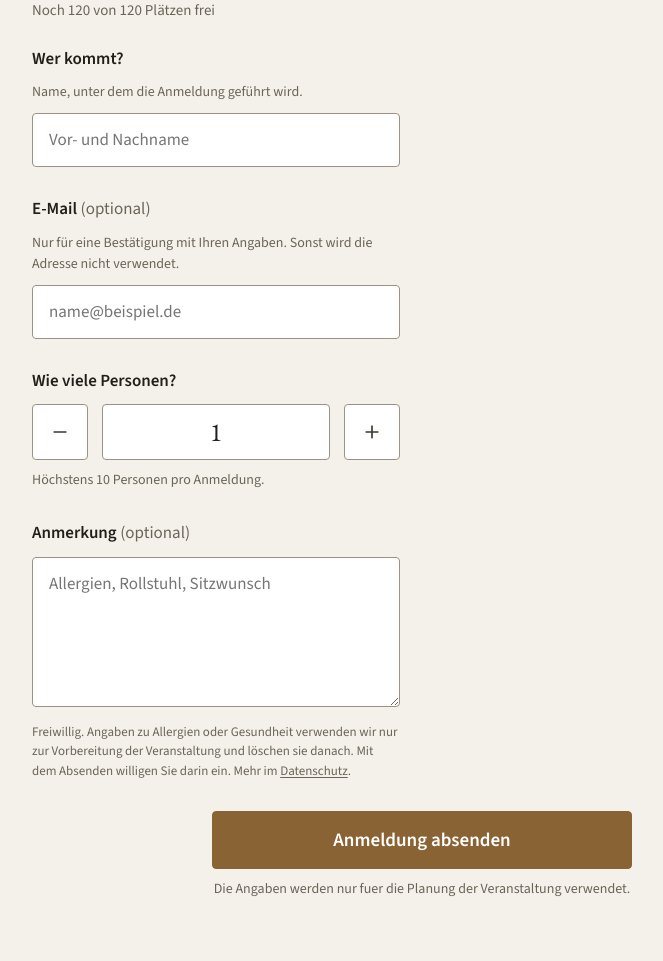
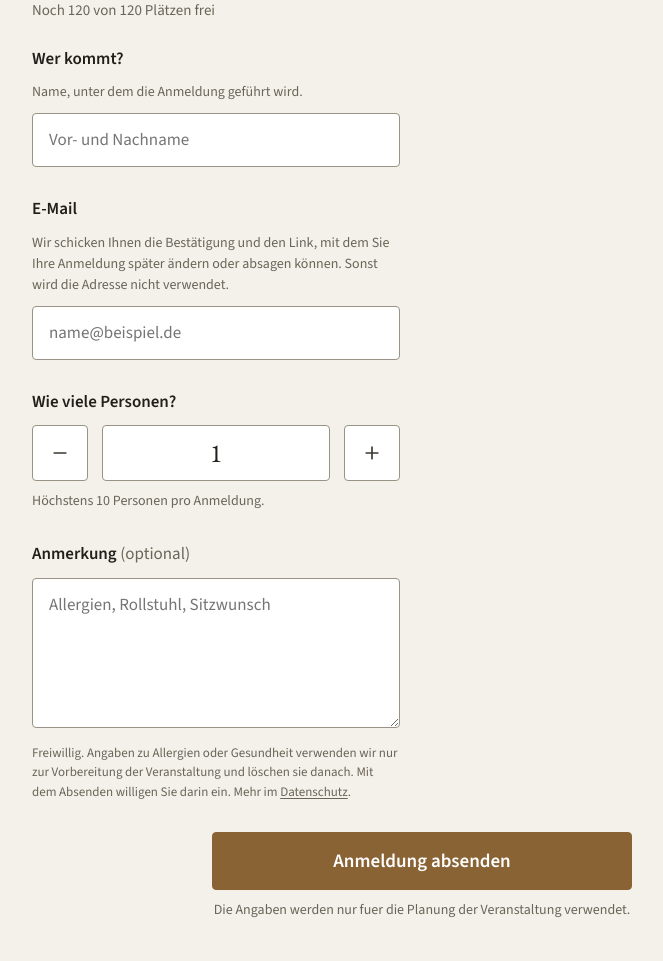
Before and after one commit to Syynax/gedenkveranstaltung-lehrberg, a Flask app: page /anmeldung in a window 1280 px wide. Shown: the part 143-1104 px from the top of the page, without its empty margins (218-881 px from the left). Run offline with Flask 3, Linux system fonts and the light colour scheme; parts of the project's set-up code (start-up, migrations or seed data) failed here and were passed over.

Commit message:
Version 1.9.0: Bestätigungsmail neu gesetzt, E-Mail wird Pflichtfeld
Die Mail geht jetzt als Text und als HTML-Fassung raus. Die HTML-Fassung ist
eine Karte im Papierton der Seite: Angaben und Termin je in einem eigenen
Kasten, ein Knopf für "Anmeldung ansehen" statt drei nackter Adressen.
Tabellen und Stile direkt am Element, weil Mailprogramme kein modernes CSS
rechnen; nachgeladen wird nichts, auch keine Bilder. Beide Fassungen bauen auf
_mail_inhalt auf und können nicht auseinanderlaufen.

Die Unterschrift war der eigentliche Fehler: Sie nahm "die erste Zeile des
Impressums", und weil das Feld in der Add-on-Oberfläche einzeilig ist, war das
das ganze Impressum samt Haftungsausschluss aus dem Generator. Dafür gibt es
jetzt die Option veranstalter. Bleibt sie leer, zählt die erste Zeile des
Impressums nur noch, solange sie kurz genug für einen Namen ist.

Essen steht als "1x Weißwürste" da, Getränke werden mit einem Punkt getrennt -
mit Komma sah "Helles, alkoholfrei" nach zwei Getränken aus. Die Nur-Text-
Fassung füllt keine Spalten mehr mit Leerzeichen auf.

Die E-Mail-Adresse ist ein Pflichtfeld, solange email_abfragen an ist. Damit
hat jede Anmeldung eine Bestätigung und einen Link zum Ändern und Absagen, und
alle Gäste sind erreichbar, falls die Veranstaltung verschoben werden muss.
Geprüft wird im Formular und im Server; Datenschutzerklärung und Hilfetext am
Feld sagen es jetzt auch so.

Co-Authored-By: Claude Opus 5 <noreply@anthropic.com>

```diff
--- a/gedenkveranstaltung/config.yaml
+++ b/gedenkveranstaltung/config.yaml
@@ -1,5 +1,5 @@
 name: Gedenkveranstaltung Anmeldung
-version: "1.8.1"
+version: "1.9.0"
 slug: gedenkveranstaltung
 description: Anmeldeseite mit begrenzter Platzzahl für eine Gedenkveranstaltung
 arch:
@@ -64,6 +64,7 @@ options:
   oeffentliche_adresse: ""
   impressum: ""
   datenschutz: ""
+  veranstalter: ""
   email_abfragen: true
   smtp_server: ""
   smtp_port: 587
@@ -100,6 +101,7 @@ schema:
   oeffentliche_adresse: str?
   impressum: str?
   datenschutz: str?
+  veranstalter: str?
   email_abfragen: bool
   smtp_server: str?
   smtp_port: port
--- a/gedenkveranstaltung/rootfs/app/server.py
+++ b/gedenkveranstaltung/rootfs/app/server.py
@@ -16,6 +16,7 @@ import smtplib
 import ssl
 import threading
 from email.message import EmailMessage
+from html import escape
 import urllib.error
 import urllib.request
 from datetime import datetime
@@ -70,6 +71,7 @@ STANDARD_OPTIONEN = {
     "oeffentliche_adresse": "",
     "impressum": "",
     "datenschutz": "",
+    "veranstalter": "",
     "email_abfragen": True,
     "smtp_server": "",
     "smtp_port": 587,
@@ -361,10 +363,241 @@ BETREFFE = {
 }
 
 
+def veranstalter_name(opt):
+    """Der Name unter der Mail.
+
+    Frueher stand hier die erste Zeile des Impressums. Das Feld in der
+    Add-on-Oberflaeche ist aber einzeilig, also war "die erste Zeile" das ganze
+    Impressum samt Haftungsausschluss - und genau so stand es unter jeder Mail.
+    Jetzt gibt es ein eigenes Feld; das Impressum ist nur noch der Rueckfall,
+    und auch dort zaehlt nur der erste Abschnitt, und der nur, solange er kurz
+    genug ist, um ein Name zu sein.
+    """
+    name = (opt.get("veranstalter") or "").strip()
+    if name:
+        return name
+    teile = [t for t in zeilen(opt.get("impressum")).splitlines() if t]
+    if teile and len(teile[0]) <= 60:
+        return teile[0]
+    return "Das Organisationsteam"
+
+
+def _mail_inhalt(opt, eintrag, art, adresse):
+    """Der Inhalt der Bestaetigung, einmal gebaut und noch ohne Darstellung.
+    Text- und HTML-Fassung lesen dasselbe, damit sie nicht auseinanderlaufen."""
+    titel = opt["titel"]
+    inhalt = {
+        "anrede": f"Guten Tag {eintrag['name']},",
+        "absaetze": [],
+        "angaben": [],
+        "termin": [],
+        "links": [],
+        "links_titel": "Ihre Anmeldung",
+        "hinweis": "",
+        "kontakt": (opt.get("kontakt") or "").strip(),
+        "veranstalter": veranstalter_name(opt),
+    }
+
+    if art == "abgesagt":
+        inhalt["absaetze"] = [
+            f"Ihre Anmeldung zur Veranstaltung „{titel}“ ist abgesagt. "
+            "Ihre Plätze sind wieder frei.",
+            "War das ein Versehen? Dann melden Sie sich einfach neu an.",
+        ]
+        if adresse:
+            inhalt["links_titel"] = "Erneut anmelden"
+            inhalt["links"] = [("Zur Anmeldeseite", adresse + "/")]
+        return inhalt
+
+    if art == "geaendert":
+        inhalt["absaetze"].append(
+            f"Ihre Anmeldung zur Veranstaltung „{titel}“ wurde geändert. "
+            "Es gilt jetzt:"
+        )
+    else:
+        inhalt["absaetze"].append(
+            f"vielen Dank für Ihre Anmeldung zur Veranstaltung „{titel}“."
+        )
+
+    inhalt["angaben"].append(("Personen", str(eintrag["personen"])))
+    essen = als_mengen(eintrag.get("essen"))
+    if essen:
+        # "1× Weißwürste" statt "1 Weißwürste": das Mal-Zeichen liest sich bei
+        # jedem Gerichtnamen richtig, auch wenn er schon im Plural steht.
+        inhalt["angaben"].append(
+            ("Essen", " · ".join(f"{menge}× {name}" for name, menge in essen.items()))
+        )
+    getraenke = als_liste(eintrag.get("getraenke"))
+    if getraenke:
+        # Getrennt wird mit einem Punkt statt mit Komma: "Helles, alkoholfrei"
+        # traegt selbst schon eines und sah sonst nach zwei Getraenken aus.
+        inhalt["angaben"].append(("Getränke", " · ".join(getraenke)))
+    if eintrag.get("anmerkung"):
+        inhalt["angaben"].append(("Anmerkung", eintrag["anmerkung"]))
+
+    if opt.get("datum"):
+        wann = opt["datum"]
+        if opt.get("uhrzeit"):
+            wann += f", ab {opt['uhrzeit']} Uhr"
+        inhalt["termin"].append(("Wann", wann))
+    if opt.get("ort"):
+        inhalt["termin"].append(("Wo", opt["ort"]))
+
+    if adresse:
+        kennung = eintrag["id"]
+        inhalt["links"] = [
+            ("Anmeldung ansehen", f"{adresse}/danke/{kennung}"),
+            ("Anmeldung ändern", f"{adresse}/anmeldung/{kennung}/aendern"),
+            ("Anmeldung absagen", f"{adresse}/anmeldung/{kennung}/absagen"),
+        ]
+        inhalt["hinweis"] = (
+            "Bitte behalten Sie diese Mail, solange die Veranstaltung noch aussteht. "
+            "Die Links gelten nur für Ihre Anmeldung."
+        )
+    return inhalt
+
+
+def _als_text(inhalt):
+    """Die Nur-Text-Fassung. Keine Spalten, die mit Leerzeichen aufgefuellt
+    sind: in einer Proportionalschrift steht so etwas krumm."""
+    zeilen = [inhalt["anrede"], ""]
+    for absatz in inhalt["absaetze"]:
+        zeilen += [absatz, ""]
+
+    def block(ueberschrift, paare):
+        if not paare:
+            return []
+        raus = [ueberschrift, "-" * len(ueberschrift)]
+        raus += [f"{name}: {wert}" for name, wert in paare]
+        return raus + [""]
+
+    zeilen += block("Ihre Angaben", inhalt["angaben"])
+    zeilen += block("Termin", inhalt["termin"])
+    if inhalt["links"]:
+        zeilen += [inhalt["links_titel"], "-" * len(inhalt["links_titel"])]
+        for name, verweis in inhalt["links"]:
+            zeilen += [f"{name}:", verweis, ""]
+    if inhalt["hinweis"]:
+        zeilen += [inhalt["hinweis"], ""]
+    if inhalt["kontakt"]:
+        zeilen += [f"Bei Fragen: {inhalt['kontakt']}", ""]
+    zeilen += ["Mit freundlichen Grüßen", inhalt["veranstalter"]]
+    return "\n".join(zeilen)
+
+
+# Mailprogramme laden keine Schriften nach und rechnen kein modernes CSS aus.
+# Deshalb Tabellen, Stile direkt am Element und Schriften, die jedes Geraet hat.
+MAIL_SANS = "font-family:'Segoe UI',Helvetica,Arial,sans-serif;"
+MAIL_SERIF = "font-family:Georgia,'Times New Roman',serif;"
+
+
+def _als_html(inhalt, titel):
+    """Die HTML-Fassung: dieselben Angaben wie im Text, nur gesetzt."""
+    teile = [
+        f'<tr><td style="{MAIL_SANS}padding:0 0 16px;font-size:17px;color:#221F1B;">'
+        f"{escape(inhalt['anrede'])}</td></tr>"
+    ]
+    for absatz in inhalt["absaetze"]:
+        teile.append(
+            f'<tr><td style="{MAIL_SANS}padding:0 0 14px;font-size:17px;'
+            f'line-height:1.5;color:#3B372F;">{escape(absatz)}</td></tr>'
+        )
+
+    def ueberschrift(text):
+        return (
+            f'<tr><td style="{MAIL_SANS}padding:10px 0 6px;font-size:12px;'
+            f'letter-spacing:.08em;text-transform:uppercase;color:#7B7466;">'
+            f"{escape(text)}</td></tr>"
+        )
+
+    def block(titelzeile, paare):
+        if not paare:
+            return ""
+        reihen = ""
+        for name, wert in paare:
+            reihen += (
+                f'<tr><td style="{MAIL_SANS}padding:3px 14px 3px 0;font-size:14px;'
+                f'color:#6B6558;vertical-align:top;white-space:nowrap;">{escape(name)}</td>'
+                f'<td style="{MAIL_SANS}padding:3px 0;font-size:16px;color:#221F1B;">'
+                f"{escape(wert)}</td></tr>"
+            )
+        return ueberschrift(titelzeile) + (
+            '<tr><td style="padding:0 0 6px;">'
+            '<table role="presentation" cellpadding="0" cellspacing="0" border="0" '
+            'width="100%" style="background:#FAF7F2;border:1px solid #EBE4D8;'
+            'border-radius:4px;border-collapse:separate;">'
+            '<tr><td style="padding:10px 14px;">'
+            '<table role="presentation" cellpadding="0" cellspacing="0" border="0">'
+            + reihen
+            + "</table></td></tr></table></td></tr>"
+        )
+
+    teile.append(block("Ihre Angaben", inhalt["angaben"]))
+    teile.append(block("Termin", inhalt["termin"]))
+
+    if inhalt["links"]:
+        haupt, haupt_verweis = inhalt["links"][0]
+        teile.append(ueberschrift(inhalt["links_titel"]))
+        teile.append(
+            '<tr><td style="padding:2px 0 4px;">'
+            f'<a href="{escape(haupt_verweis, quote=True)}" style="{MAIL_SANS}'
+            'display:inline-block;background:#8A6334;color:#FFFFFF;font-size:16px;'
+            'text-decoration:none;padding:11px 20px;border-radius:4px;">'
+            f"{escape(haupt)}</a></td></tr>"
+        )
+        weitere = ""
+        for name, verweis in inhalt["links"][1:]:
+            weitere += (
+                f'<div style="{MAIL_SANS}padding:4px 0;font-size:15px;">'
+                f'<a href="{escape(verweis, quote=True)}" style="color:#8A6334;">'
+                f"{escape(name)}</a></div>"
+            )
+        if weitere:
+            teile.append(f'<tr><td style="padding:6px 0 2px;">{weitere}</td></tr>')
+
+    if inhalt["hinweis"]:
+        teile.append(
+            f'<tr><td style="{MAIL_SANS}padding:16px 0 0;font-size:14px;'
+            f'line-height:1.5;color:#6B6558;">{escape(inhalt["hinweis"])}</td></tr>'
+        )
+
+    fuss = "Mit freundlichen Grüßen<br>" + escape(inhalt["veranstalter"])
+    if inhalt["kontakt"]:
+        fuss = f"Bei Fragen: {escape(inhalt['kontakt'])}<br><br>" + fuss
+    teile.append(
+        f'<tr><td style="{MAIL_SANS}padding:18px 0 0;font-size:15px;'
+        f'line-height:1.6;color:#3B372F;">'
+        '<div style="border-top:1px solid #EBE4D8;padding-top:16px;">'
+        f"{fuss}</div></td></tr>"
+    )
+
+    return (
+        '<!doctype html><html lang="de"><head><meta charset="utf-8">'
+        '<meta name="viewport" content="width=device-width,initial-scale=1">'
+        f"<title>{escape(titel)}</title></head>"
+        '<body style="margin:0;padding:0;background:#F4F1EB;">'
+        '<table role="presentation" width="100%" cellpadding="0" cellspacing="0" '
+        'border="0" style="background:#F4F1EB;"><tr>'
+        '<td align="center" style="padding:24px 12px;">'
+        '<table role="presentation" width="100%" cellpadding="0" cellspacing="0" '
+        'border="0" style="max-width:560px;background:#FFFFFF;border:1px solid #DDD6CA;'
+        'border-radius:6px;border-collapse:separate;">'
+        '<tr><td style="padding:26px 26px 0;">'
+        '<div style="height:3px;width:38px;background:#8A6334;font-size:0;line-height:0;">'
+        "&nbsp;</div>"
+        f'<div style="{MAIL_SERIF}padding:14px 0 4px;font-size:21px;line-height:1.3;'
+        f'color:#221F1B;">{escape(titel)}</div></td></tr>'
+        '<tr><td style="padding:12px 26px 26px;">'
+        '<table role="presentation" width="100%" cellpadding="0" cellspacing="0" border="0">'
+        + "".join(teile)
+        + "</table></td></tr></table></td></tr></table></body></html>"
+    )
+
+
 def bestaetigung_mailen(eintrag, art="neu"):
-    """Schickt dem Gast eine Bestaetigung, wenn er eine Adresse angegeben hat
-    und ein Postausgang eingerichtet ist. Scheitert der Versand, steht das im
-    Log - die Anmeldung selbst ist da laengst gespeichert."""
+    """Schickt dem Gast eine Bestaetigung, wenn eine Adresse da ist und ein
+    Postausgang eingerichtet ist. Scheitert der Versand, steht das im Log -
+    die Anmeldung selbst ist da laengst gespeichert."""
     empfaenger = (eintrag.get("email") or "").strip()
     opt = optionen()
     server = (opt.get("smtp_server") or "").strip()
@@ -373,76 +606,12 @@ def bestaetigung_mailen(eintrag, art="neu"):
         return
 
     adresse = (opt.get("oeffentliche_adresse") or "").rstrip("/")
-    zeilen = [f"Guten Tag {eintrag['name']},", ""]
-
-    if art == "abgesagt":
-        zeilen += [
-            f"Ihre Anmeldung zur Veranstaltung „{opt['titel']}“ ist abgesagt. "
-            "Ihre Plätze sind wieder frei.",
-            "",
-            "Falls das ein Versehen war, melden Sie sich einfach neu an"
-            + (f":\n{adresse}/" if adresse else "."),
-        ]
-        if opt.get("kontakt"):
-            zeilen += ["", f"Bei Fragen: {opt['kontakt']}"]
-        _mail_abschicken(opt, empfaenger, art, zeilen)
-        return
-
-    if art == "geaendert":
-        zeilen.append(
-            f"Ihre Anmeldung zur Veranstaltung „{opt['titel']}“ wurde geändert. "
-            "Es gilt jetzt:"
-        )
-    else:
-        zeilen.append(
-            f"vielen Dank für Ihre Anmeldung zur Veranstaltung „{opt['titel']}“."
-        )
-    zeilen += ["", "Ihre Angaben:", f"  Personen: {eintrag['personen']}"]
-
-    essen = als_mengen(eintrag.get("essen"))
-    if essen:
-        zeilen.append("  Essen:    " + ", ".join(f"{m} {n}" for n, m in essen.items()))
-    getraenke = als_liste(eintrag.get("getraenke"))
-    if getraenke:
-        zeilen.append("  Getränke: " + ", ".join(getraenke))
-    if eintrag.get("anmerkung"):
-        zeilen.append(f"  Anmerkung: {eintrag['anmerkung']}")
-    zeilen.append("")
-    if opt.get("datum"):
-        wann = opt["datum"] + (f", ab {opt['uhrzeit']} Uhr" if opt.get("uhrzeit") else "")
-        zeilen.append(f"Wann: {wann}")
-    if opt.get("ort"):
-        zeilen.append(f"Wo:   {opt['ort']}")
-    if adresse:
-        zeilen += [
-            "",
-            "Anmeldung ansehen:",
-            f"{adresse}/danke/{eintrag['id']}",
-            "",
-            "Anmeldung ändern:",
-            f"{adresse}/anmeldung/{eintrag['id']}/aendern",
-            "",
-            "Anmeldung absagen:",
-            f"{adresse}/anmeldung/{eintrag['id']}/absagen",
-            "",
-            "Bitte behalten Sie diese Mail, solange die Veranstaltung noch",
-            "aussteht - die Links gelten nur für Ihre Anmeldung.",
-        ]
-    if opt.get("kontakt"):
-        zeilen += ["", f"Bei Fragen: {opt['kontakt']}"]
-    _mail_abschicken(opt, empfaenger, art, zeilen)
+    _mail_abschicken(opt, empfaenger, art, _mail_inhalt(opt, eintrag, art, adresse))
 
 
-def _mail_abschicken(opt, empfaenger, art, zeilen):
+def _mail_abschicken(opt, empfaenger, art, inhalt):
     server = (opt.get("smtp_server") or "").strip()
     absender = (opt.get("smtp_absender") or opt.get("smtp_benutzer") or "").strip()
-    # Unterschrift: die erste Zeile des Impressums ist der Veranstalter.
-    veranstalter = (opt.get("impressum") or "").strip().splitlines()
-    zeilen = list(zeilen) + [
-        "",
-        "Mit freundlichen Grüßen",
-        veranstalter[0].strip() if veranstalter else "Das Organisationsteam",
-    ]
 
     nachricht = EmailMessage()
     nachricht["Subject"] = BETREFFE.get(art, BETREFFE["neu"]).format(titel=opt["titel"])
@@ -453,7 +622,10 @@ def _mail_abschicken(opt, empfaenger, art, zeilen):
     antwort_an = (opt.get("smtp_antwort_an") or "").strip()
     if antwort_an:
         nachricht["Reply-To"] = antwort_an
-    nachricht.set_content("\n".join(zeilen))
+    nachricht.set_content(_als_text(inhalt))
+    # Die HTML-Fassung ist nur die Alternative: wer lieber Text liest oder
+    # dessen Programm kein HTML anzeigt, sieht oben genau dasselbe.
+    nachricht.add_alternative(_als_html(inhalt, opt["titel"]), subtype="html")
 
     port = int(opt.get("smtp_port") or 587)
     verschluesselung = (opt.get("smtp_verschluesselung") or "starttls").lower()
@@ -758,11 +930,16 @@ def _formular_lesen(opt, frei):
         return werte, "Bitte tragen Sie einen Namen ein."
     if personen < 1:
         return werte, "Bitte geben Sie mindestens eine Person an."
-    if werte["email"] and not EMAIL_MUSTER.fullmatch(werte["email"]):
-        return werte, (
-            "Die E-Mail-Adresse sieht nicht vollständig aus. "
-            "Bitte prüfen oder das Feld leer lassen."
-        )
+    if opt["email_abfragen"]:
+        # Pflichtfeld: ohne Adresse gibt es weder Bestaetigung noch den Link
+        # zum Aendern und Absagen, und genau daran haengt die Planung.
+        if not werte["email"]:
+            return werte, "Bitte tragen Sie eine E-Mail-Adresse ein."
+        if not EMAIL_MUSTER.fullmatch(werte["email"]):
+            return werte, (
+                "Die E-Mail-Adresse sieht nicht vollständig aus. "
+                "Bitte prüfen Sie die Schreibweise."
+            )
     if personen > opt["max_personen_pro_anmeldung"]:
         return werte, (
             "Pro Anmeldung sind höchstens "
--- a/gedenkveranstaltung/rootfs/app/templates/datenschutz_vorlage.html
+++ b/gedenkveranstaltung/rootfs/app/templates/datenschutz_vorlage.html
@@ -36,12 +36,12 @@
     <p class="fliess">Einen Datenschutzbeauftragten haben wir nicht benannt.</p>
 
     <h2 class="rechtstext__titel">Zweck und erhobene Daten</h2>
-    <p class="fliess">Wir verarbeiten Ihre Daten ausschließlich, um Ihre Anmeldung zu erfassen, die begrenzten Plätze zu vergeben und das Essen in der passenden Menge vorzubestellen. Dafür erheben wir Ihren Namen (Pflichtangabe), die Anzahl der angemeldeten Personen, die gewünschte Stückzahl je Gericht und die angekreuzten Getränke.{% if opt.email_abfragen %} Freiwillig können Sie zusätzlich eine E-Mail-Adresse angeben.{% endif %} Ebenfalls freiwillig ist das Anmerkungsfeld.</p>
+    <p class="fliess">Wir verarbeiten Ihre Daten ausschließlich, um Ihre Anmeldung zu erfassen, die begrenzten Plätze zu vergeben und das Essen in der passenden Menge vorzubestellen. Dafür erheben wir Ihren Namen (Pflichtangabe), die Anzahl der angemeldeten Personen, die gewünschte Stückzahl je Gericht und die angekreuzten Getränke.{% if opt.email_abfragen %} Pflichtangabe ist außerdem Ihre E-Mail-Adresse.{% endif %} Freiwillig ist das Anmerkungsfeld.</p>
     <p class="fliess">Dazu kommen drei Angaben, die die Seite selbst erzeugt: der Zeitpunkt Ihrer Anmeldung, der Zeitpunkt einer späteren Änderung oder Absage und eine zufällige Kennung, über die Ihr persönlicher Link funktioniert.</p>
 
     {% if opt.email_abfragen %}
     <h2 class="rechtstext__titel">E-Mail-Adresse</h2>
-    <p class="fliess">Die Angabe einer E-Mail-Adresse ist freiwillig. Wir nutzen sie nur, um Ihnen eine Bestätigung zu schicken: einmal nach der Anmeldung und noch einmal, wenn Sie Ihre Anmeldung später ändern oder absagen. Ohne E-Mail-Adresse ist Ihre Anmeldung genauso gültig. Sie erhalten dann allerdings weder eine Bestätigung noch einen persönlichen Link.</p>
+    <p class="fliess">Die E-Mail-Adresse ist eine Pflichtangabe. Ohne sie können wir Ihnen weder die Bestätigung noch den Link schicken, über den Sie Ihre Anmeldung selbst ändern oder absagen können, und hätten bei einer Absage der Veranstaltung keine Möglichkeit, Sie zu erreichen. Wir nutzen die Adresse ausschließlich dafür: für die Bestätigung nach der Anmeldung, nach einer Änderung und nach einer Absage sowie für eine Nachricht, falls die Veranstaltung selbst ausfallen oder verschoben werden muss. Werbung schicken wir Ihnen nicht.</p>
 
     <h2 class="rechtstext__titel">Ihr persönlicher Link</h2>
     <p class="fliess">In der Bestätigungsmail stehen Links, über die Sie Ihre Anmeldung ansehen, ändern oder absagen können. Diese Links enthalten die zufällige Kennung Ihrer Anmeldung, und diese Kennung ist der einzige Nachweis: Wer den Link hat, sieht und ändert die Anmeldung, ohne sich weiter ausweisen zu müssen. Auf Benutzerkonto und Passwort haben wir bewusst verzichtet, weil beides für eine einmalige Veranstaltung unverhältnismäßig wäre. Geben Sie die Mail deshalb bitte nicht weiter. Falls doch einmal jemand Fremdes den Link kennt, sagen Sie uns Bescheid: Wir löschen die Anmeldung dann und legen sie neu an.</p>
--- a/gedenkveranstaltung/rootfs/app/templates/formular.html
+++ b/gedenkveranstaltung/rootfs/app/templates/formular.html
@@ -37,9 +37,9 @@
 
     {% if opt.email_abfragen %}
     <div class="feld feld--email">
-      <label class="feld__label" for="email">E-Mail <span class="optional">(optional)</span></label>
-      <div class="feld__hilfe">Nur für eine Bestätigung mit Ihren Angaben. Sonst wird die Adresse nicht verwendet.</div>
-      <input id="email" name="email" type="email" maxlength="120"
+      <label class="feld__label" for="email">E-Mail</label>
+      <div class="feld__hilfe">Wir schicken Ihnen die Bestätigung und den Link, mit dem Sie Ihre Anmeldung später ändern oder absagen können. Sonst wird die Adresse nicht verwendet.</div>
+      <input id="email" name="email" type="email" maxlength="120" required
              autocomplete="email" inputmode="email" placeholder="name@beispiel.de"
              value="{{ eingaben.email or '' }}">
     </div>
```
Also changed, not shown: gedenkveranstaltung/DOCS.md (+19 -7 lines), gedenkveranstaltung/CHANGELOG.md.
